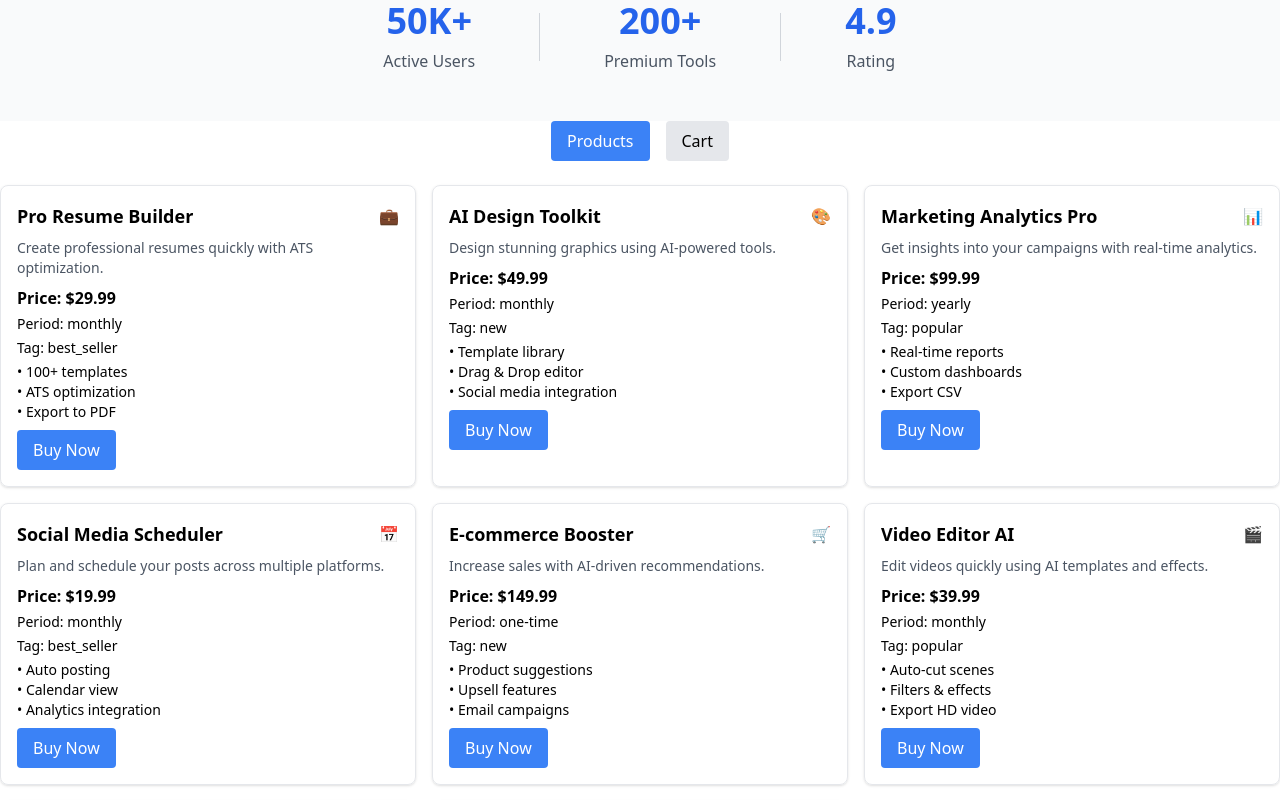
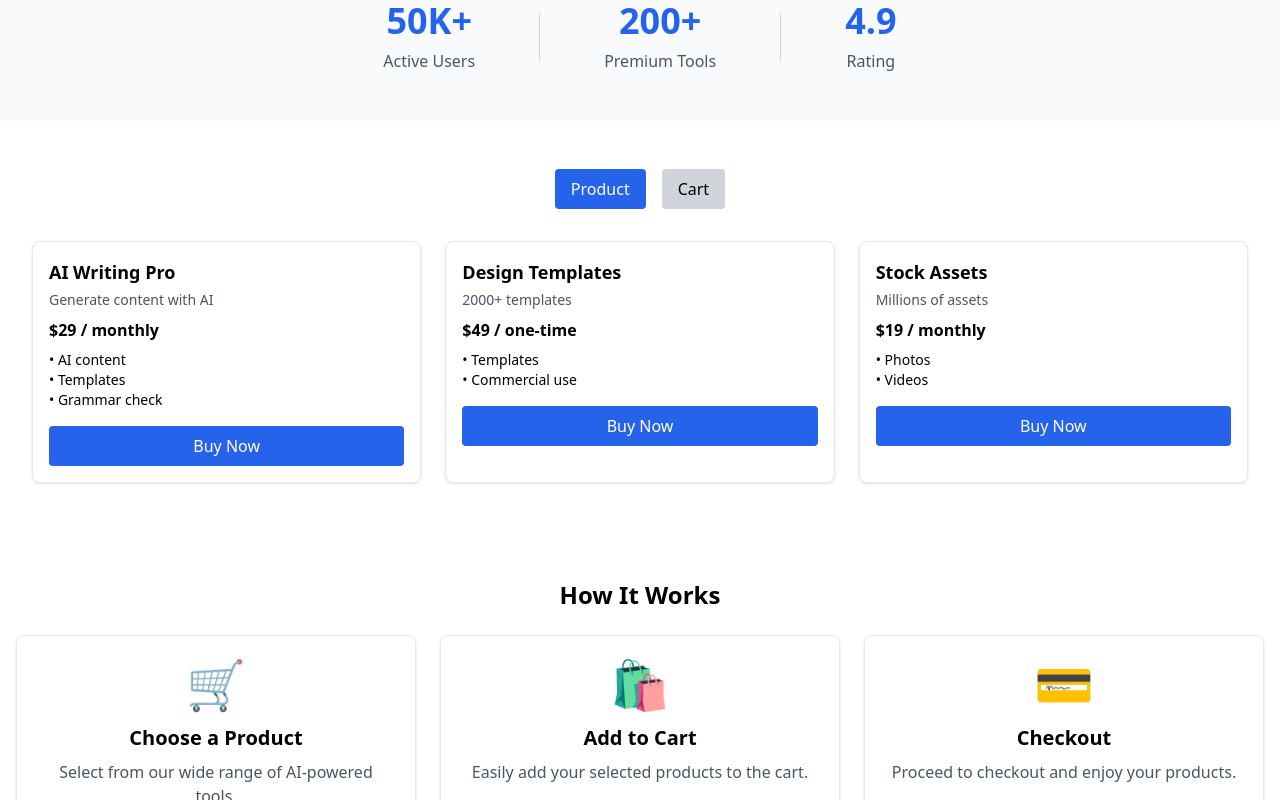
Before and after one commit to T809806/Digitools, a React (Create React App) app in the folder digitools/: page / in a window 1280 px wide. Shown: the part 700-1500 px from the top of the page. Built offline with nearby package versions, Linux system fonts and the light colour scheme.

Commit message:
Update project

```diff
--- a/digitools/src/App.js
+++ b/digitools/src/App.js
@@ -14,13 +14,15 @@ function App() {
 
   return (
     <div className="min-h-screen flex flex-col">
+
       {/* Navbar */}
+      <Navbar cartCount={cart.length} />
 
-      <Navbar cartCount={cart.length} />
-<Banner />
-<Stats />
+      {/* Hero Section */}
+      <Banner />
+      <Stats />
 
-      {/* Main Products Section */}
+      {/* Main Content */}
       <main className="flex-grow">
         <MainSection cart={cart} setCart={setCart} />
         <Steps />
@@ -34,14 +36,8 @@ function App() {
       <ToastContainer
         position="top-right"
         autoClose={2000}
-        hideProgressBar={false}
-        newestOnTop={false}
-        closeOnClick
-        rtl={false}
-        pauseOnFocusLoss
-        draggable
-        pauseOnHover
       />
+
     </div>
   );
 }
--- /dev/null
+++ b/digitools/src/components/Cart.jsx
@@ -0,0 +1,43 @@
+import { toast } from "react-toastify";
+
+const Cart = ({ cart, removeItem, checkout }) => {
+  return (
+    <div className="p-4">
+      <h2 className="text-xl font-bold mb-4">Your Cart</h2>
+
+      {cart.length === 0 && <p>Cart is empty</p>}
+
+      {cart.map(item => (
+        <div key={item.id} className="flex justify-between border-b py-2">
+          <p>{item.name}</p>
+          <div>
+            <span>${item.price}</span>
+            <button
+              onClick={() => {
+                removeItem(item.id);
+                toast("Removed");
+              }}
+              className="ml-3 text-red-500"
+            >
+              Remove
+            </button>
+          </div>
+        </div>
+      ))}
+
+      {cart.length > 0 && (
+        <button
+          onClick={() => {
+            checkout();
+            toast("Checkout done");
+          }}
+          className="mt-4 bg-green-600 text-white px-4 py-2 rounded"
+        >
+          Proceed to Checkout
+        </button>
+      )}
+    </div>
+  );
+};
+
+export default Cart;
--- a/digitools/src/components/CartItem.jsx
+++ /dev/null
@@ -1,24 +0,0 @@
-import React from "react";
-import { toast } from "react-toastify";
-
-function CartItem({ item, removeFromCart }) {
-  const handleRemove = () => {
-    removeFromCart(item.id);
-    toast.info(`${item.name} removed from cart`);
-  };
-
-  return (
-    <div className="flex justify-between items-center border rounded p-2 mb-2">
-      <div className="flex items-center gap-2">
-        <span className="text-2xl">{item.icon}</span>
-        <p>{item.name}</p>
-      </div>
-      <p>${item.price}</p>
-      <button onClick={handleRemove} className="bg-red-500 text-white px-2 py-1 rounded">
-        Remove
-      </button>
-    </div>
-  );
-}
-
-export default CartItem;
--- a/digitools/src/components/MainSection.jsx
+++ b/digitools/src/components/MainSection.jsx
@@ -1,76 +1,59 @@
-import React, { useState } from "react";
+import { useState } from "react";
+import products from "../data/products";
 import ProductCard from "./ProductCard";
-import CartItem from "./CartItem";
-import products from "../data/products.json";
-import { toast } from "react-toastify";
+import Cart from "./Cart";
 
-function MainSection({ cart, setCart }) {
-  const [activeTab, setActiveTab] = useState("product");
+const MainSection = ({ cart, setCart }) => {
+  const [view, setView] = useState("product");
 
   const addToCart = (product) => {
     setCart([...cart, product]);
-    toast.success(`${product.name} added to cart`);
   };
 
-  const removeFromCart = (id) => {
-    setCart(cart.filter((item) => item.id !== id));
+  const removeItem = (id) => {
+    setCart(cart.filter(item => item.id !== id));
   };
 
-  const proceedToCheckout = () => {
+  const checkout = () => {
     setCart([]);
-    toast.success("Checkout successful!");
   };
 
   return (
-    <section>
+    <div className="px-8 py-12">
+
       {/* Toggle Buttons */}
-      <div className="flex justify-center gap-4 mb-6">
+      <div className="flex justify-center gap-4 mb-8">
         <button
-          onClick={() => setActiveTab("product")}
-          className={`px-4 py-2 rounded ${activeTab === "product" ? "bg-blue-500 text-white" : "bg-gray-200"}`}
+          onClick={() => setView("product")}
+          className="px-4 py-2 bg-blue-600 text-white rounded"
         >
-          Products
+          Product
         </button>
+
         <button
-          onClick={() => setActiveTab("cart")}
-          className={`px-4 py-2 rounded ${activeTab === "cart" ? "bg-blue-500 text-white" : "bg-gray-200"}`}
+          onClick={() => setView("cart")}
+          className="px-4 py-2 bg-gray-300 rounded"
         >
           Cart
         </button>
       </div>
 
-      {/* Products Section */}
-      {activeTab === "product" && (
-        <div className="grid grid-cols-1 md:grid-cols-3 gap-4">
-          {products.map((prod) => (
-            <ProductCard key={prod.id} product={prod} addToCart={addToCart} />
+      {/* Product View */}
+      {view === "product" && (
+        <div className="grid md:grid-cols-2 lg:grid-cols-3 gap-6">
+          {products.map(p => (
+            <ProductCard key={p.id} product={p} addToCart={addToCart} />
           ))}
         </div>
       )}
 
-      {/* Cart Section */}
-      {activeTab === "cart" && (
-        <div className="max-w-md mx-auto">
-          {cart.length === 0 ? (
-            <p className="text-center text-gray-600">Your cart is empty.</p>
-          ) : (
-            <>
-              {cart.map((item) => (
-                <CartItem key={item.id} item={item} removeFromCart={removeFromCart} />
-              ))}
-              <p className="font-bold mt-2">Total: ${cart.reduce((acc, item) => acc + item.price, 0).toFixed(2)}</p>
-              <button
-                onClick={proceedToCheckout}
-                className="mt-2 w-full bg-green-500 text-white px-4 py-2 rounded"
-              >
-                Proceed to Checkout
-              </button>
-            </>
-          )}
-        </div>
+      {/* Cart View */}
+      {view === "cart" && (
+        <Cart cart={cart} removeItem={removeItem} checkout={checkout} />
       )}
-    </section>
+
+    </div>
   );
-}
+};
 
 export default MainSection;
--- a/digitools/src/components/ProductCard.jsx
+++ b/digitools/src/components/ProductCard.jsx
@@ -1,26 +1,34 @@
-import React from "react";
+import { toast } from "react-toastify";
 
-function ProductCard({ product }) {
+const ProductCard = ({ product, addToCart }) => {
   return (
-    <div className="border rounded-lg p-4 shadow hover:shadow-lg transition">
-      <div className="flex justify-between items-center mb-2">
-        <h2 className="text-lg font-bold">{product.name}</h2>
-        <span>{product.icon}</span>
-      </div>
-      <p className="text-sm text-gray-600 mb-2">{product.description}</p>
-      <p className="font-semibold mb-1">Price: ${product.price}</p>
-      <p className="text-sm mb-1">Period: {product.period}</p>
-      <p className="text-sm mb-1">Tag: {product.tagType}</p>
-      <ul className="text-sm mb-2">
-        {product.features.map((feat, index) => (
-          <li key={index}>• {feat}</li>
+    <div className="border p-4 rounded-lg shadow hover:shadow-lg">
+
+      <h2 className="text-lg font-bold">{product.name}</h2>
+      <p className="text-gray-600 text-sm mt-1">{product.description}</p>
+
+      <p className="mt-2 font-semibold">
+        ${product.price} / {product.period}
+      </p>
+
+      <ul className="text-sm mt-2">
+        {product.features.map((f, i) => (
+          <li key={i}>• {f}</li>
         ))}
       </ul>
-      <button className="bg-blue-500 text-white px-4 py-2 rounded hover:bg-blue-600">
+
+      <button
+        onClick={() => {
+          addToCart(product);
+          toast("Added to cart");
+        }}
+        className="mt-4 w-full bg-blue-600 text-white py-2 rounded hover:bg-blue-700"
+      >
         Buy Now
       </button>
+
     </div>
   );
-}
+};
 
 export default ProductCard;
--- /dev/null
+++ b/digitools/src/data/products.js
@@ -0,0 +1,31 @@
+const products = [
+  {
+    id: 1,
+    name: "AI Writing Pro",
+    description: "Generate content with AI",
+    price: 29,
+    period: "monthly",
+    tag: "Best Seller",
+    features: ["AI content", "Templates", "Grammar check"]
+  },
+  {
+    id: 2,
+    name: "Design Templates",
+    description: "2000+ templates",
+    price: 49,
+    period: "one-time",
+    tag: "Popular",
+    features: ["Templates", "Commercial use"]
+  },
+  {
+    id: 3,
+    name: "Stock Assets",
+    description: "Millions of assets",
+    price: 19,
+    period: "monthly",
+    tag: "New",
+    features: ["Photos", "Videos"]
+  }
+];
+
+export default products;
```
